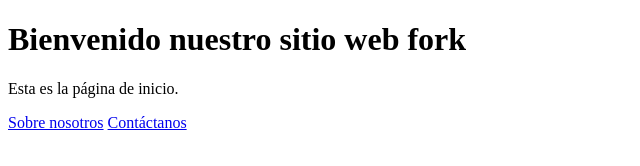
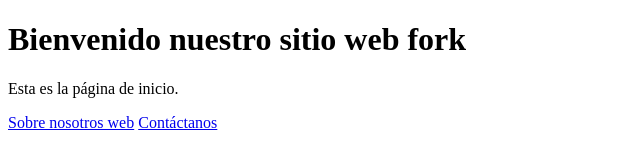
Before and after one commit to MariQuiroz/MiProyectoWeb2, a plain HTML site: page index.html in a window 1280 px wide. Shown: the full height of the page, 0-640 px from the left. Drawn offline with Linux system fonts and the light colour scheme.

Commit message:
cambio despues de

```diff
--- a/index.html
+++ b/index.html
@@ -8,7 +8,7 @@
 <body>
     <h1>Bienvenido nuestro sitio web fork </h1>
     <p>Esta es la página de inicio.</p>
-    <a href="about.html">Sobre nosotros</a>
+    <a href="about.html">Sobre nosotros web</a>
     <a href="contact.html">Contáctanos</a>
 </body>
 </html>
```
